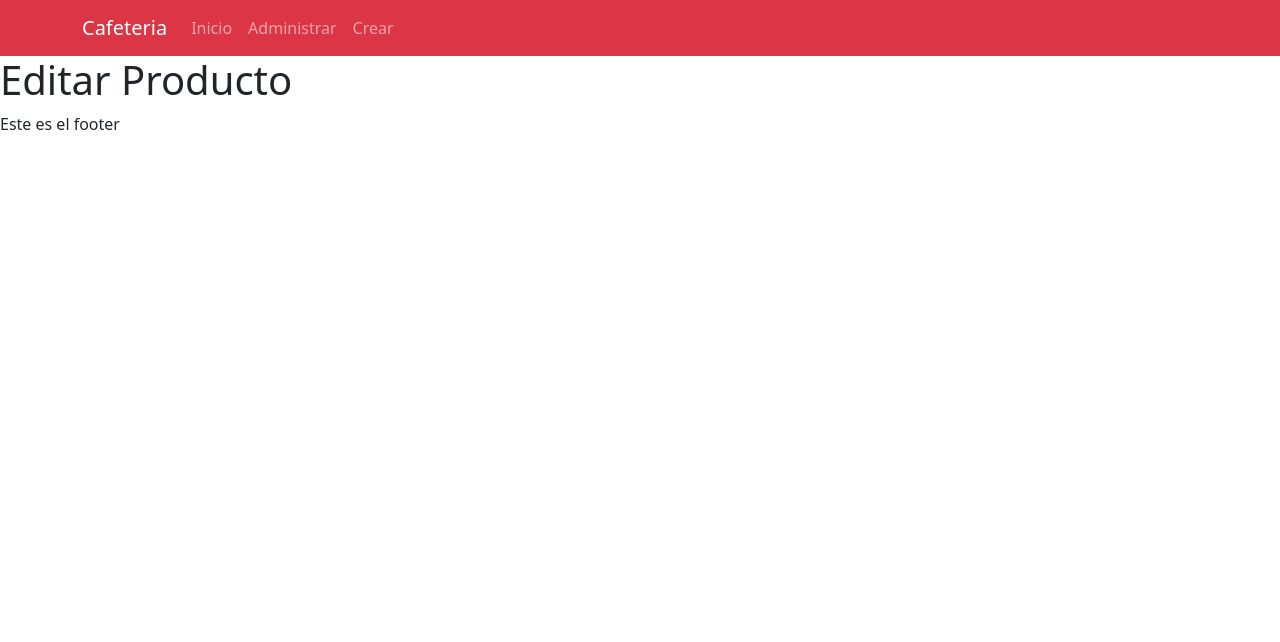
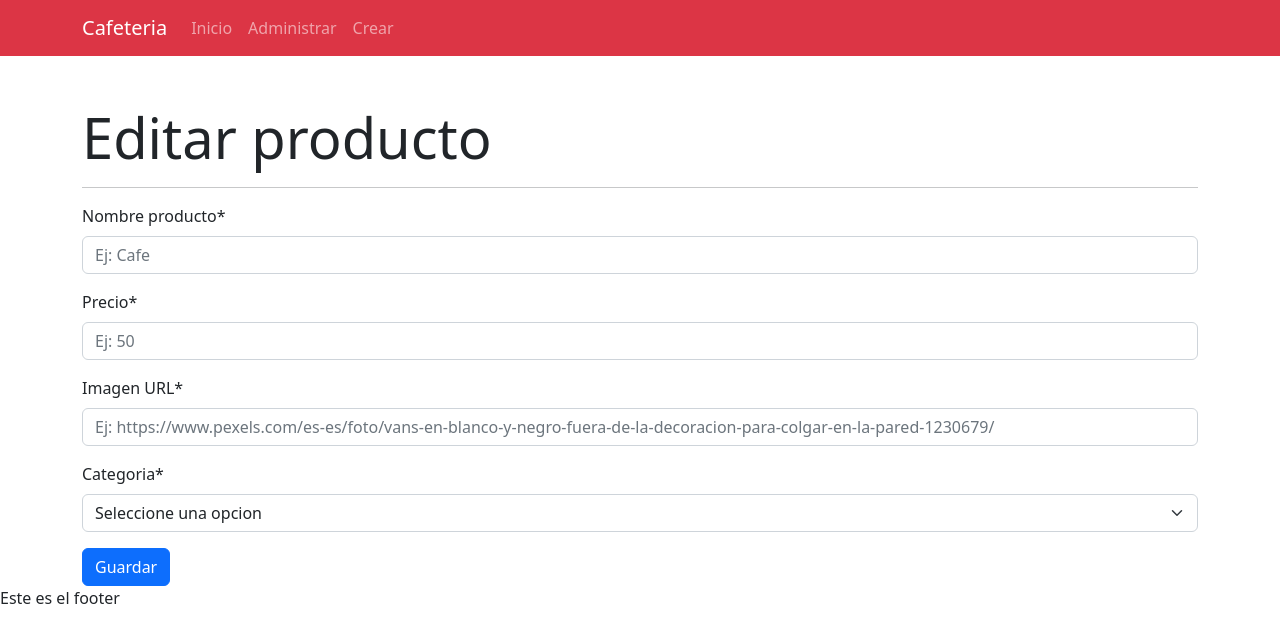
Before and after one commit to rollingcodeschool/Crudc2i, a React (Create React App) app: page /administrar/editar/10 in a window 1280 px wide. Shown: the top 642 px of the page. Built offline with nearby package versions, Linux system fonts and the light colour scheme.

Commit message:
navegamos al componente para editar y recibimos el id en la ruta

```diff
--- a/src/components/views/producto/EditarProducto.js
+++ b/src/components/views/producto/EditarProducto.js
@@ -1,11 +1,55 @@
-import React from 'react';
+import React from "react";
+import {Form, Button} from 'react-bootstrap'
 
 const EditarProducto = () => {
-    return (
-        <div>
-            <h1>Editar Producto</h1>
-        </div>
-    );
+  return (
+    <section className="container">
+      <h1 className="display-4 mt-5">Editar producto</h1>
+      <hr />
+      <Form >
+        <Form.Group className="mb-3" controlId="formNombreProdcuto">
+          <Form.Label>Nombre producto*</Form.Label>
+          <Form.Control
+            type="text"
+            placeholder="Ej: Cafe"
+          />
+        </Form.Group>
+        <Form.Group className="mb-3" controlId="formPrecio">
+          <Form.Label>Precio*</Form.Label>
+          <Form.Control
+            type="number"
+            placeholder="Ej: 50"
+          />
+        </Form.Group>
+        <Form.Group className="mb-3" controlId="formPrecio">
+          <Form.Label>Imagen URL*</Form.Label>
+          <Form.Control
+            type="text"
+            placeholder="Ej: https://www.pexels.com/es-es/foto/vans-en-blanco-y-negro-fuera-de-la-decoracion-para-colgar-en-la-pared-1230679/"
+
+          />
+        </Form.Group>
+        <Form.Group className="mb-3" controlId="formPrecio">
+          <Form.Label>Categoria*</Form.Label>
+          <Form.Select >
+            <option value="">Seleccione una opcion</option>
+            <option value="bebida-caliente">Bebida caliente</option>
+            <option value="bebida-fria">Bebida fria</option>
+            <option value="dulce">Dulce</option>
+            <option value="salado">Salado</option>
+          </Form.Select>
+        </Form.Group>
+        <Button variant="primary" type="submit">
+          Guardar
+        </Button>
+      </Form>
+      {/* {msjError ? (
+        <Alert variant="danger" className="mt-4">
+          Debe corregir los datos
+        </Alert>
+      ) : null} */}
+    </section>
+  );
 };
 
 export default EditarProducto;
--- a/src/components/views/producto/ItemProducto.js
+++ b/src/components/views/producto/ItemProducto.js
@@ -1,6 +1,7 @@
 import React from 'react';
 import { Button } from 'react-bootstrap';
 import Swal from 'sweetalert2';
+import { Link } from 'react-router-dom';
 
 const ItemProducto = ({producto, consultarAPI}) => {
     const {nombreProducto, id, categoria, imagen, precio} = {...producto}
@@ -50,7 +51,7 @@ const ItemProducto = ({producto, consultarAPI}) => {
             <td>{imagen}</td>
             <td>{categoria}</td>
             <td>
-                <Button variant='warning'>Editar</Button>
+                <Link to={`/administrar/editar/${id}`} className='btn btn-warning'>Editar</Link>
                 <Button variant='danger' onClick={handleDelete}>Borrar</Button>
             </td>
           </tr>
```
